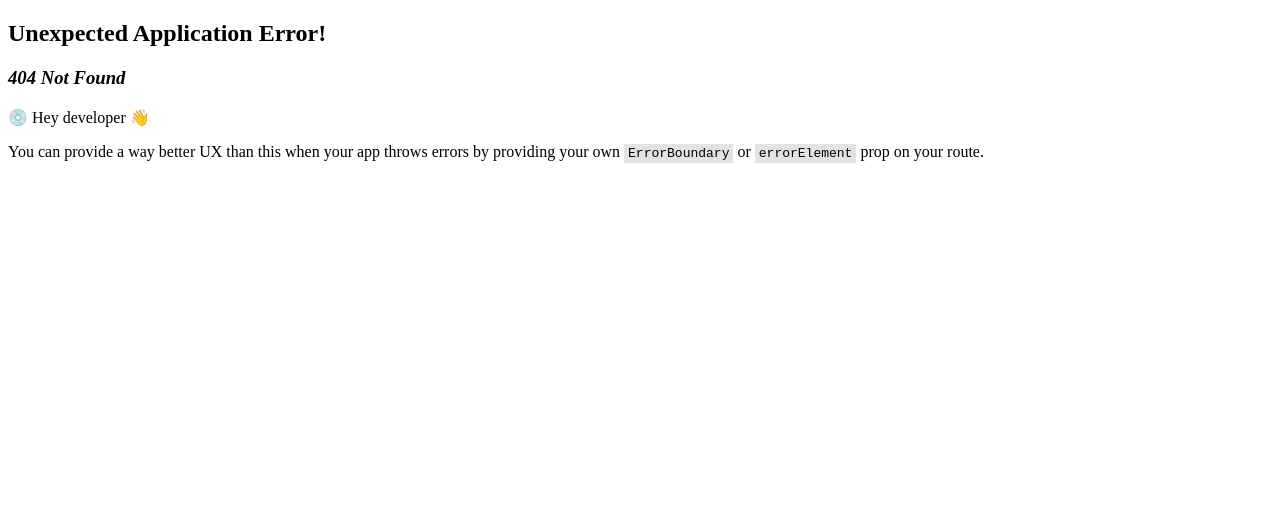
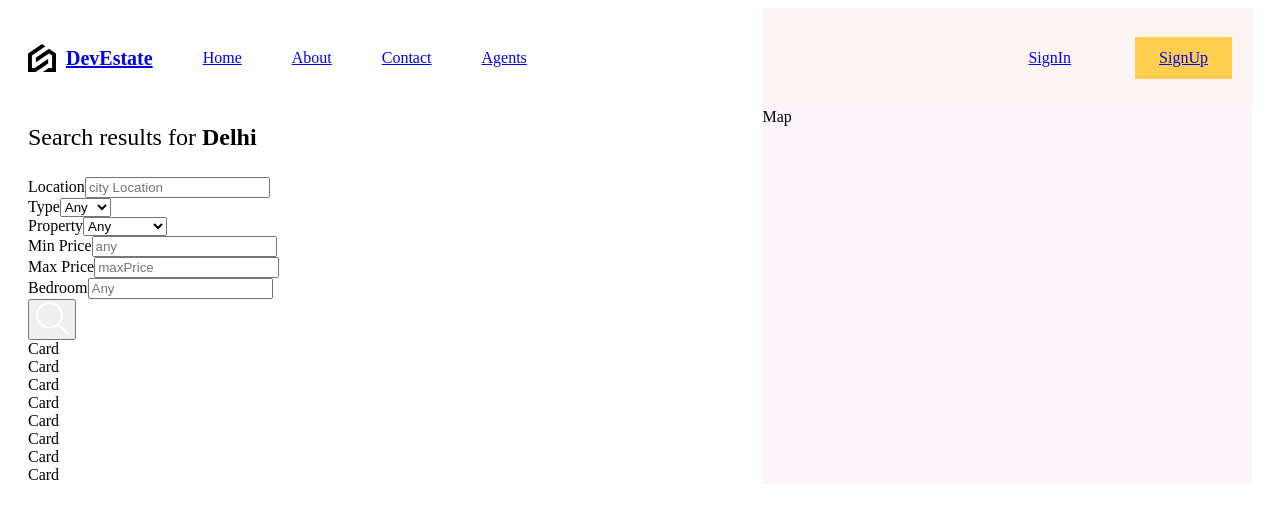
Before and after one commit to DevRahulll/Real-Estate-App, a React (Vite) app in the folder client/: page /1 in a window 1280 px wide. Before the commit this address had no page. Shown: the top 518 px of the page. Built offline with nearby package versions, Linux system fonts and the light colour scheme; the HTML template or start-up script is replaced by a standard one.

Commit message:
filter page structure done

```diff
--- a/client/src/App.jsx
+++ b/client/src/App.jsx
@@ -5,6 +5,7 @@
 import Layout from './pages/layout/Layout.jsx';
 import ListPage from "./pages/listPage/ListPage.jsx";
 import HomePage from "./pages/homePage/HomePage.jsx"
+import SinglePage from "./pages/singlePage/SinglePage.jsx"
 
 
 
@@ -23,6 +24,10 @@
           path:"/list",
           element:<ListPage/>
         },
+        {
+          path:"/:id",
+          element:<SinglePage/>
+        },
       ]
     }
   ])
--- /dev/null
+++ b/client/src/components/card/Card.jsx
@@ -0,0 +1,11 @@
+import React from 'react'
+
+function Card() {
+  return (
+    <div className="card">
+        Card
+    </div>
+  )
+}
+
+export default Card
--- /dev/null
+++ b/client/src/components/filter/Filter.jsx
@@ -0,0 +1,73 @@
+import React from 'react'
+import "./filter.scss"
+
+function Filter() {
+  return (
+    <div className="filter">
+      <h1>Search results for <b>Delhi</b></h1>
+      <div className="top">
+        <div className="item">
+          <label htmlFor="city">Location</label>
+          <input
+            type="text"
+            name="city"
+            id="city"
+            placeholder='city Location'
+          />
+        </div>
+        <div className="bottom">
+          <div className="item">
+            <label htmlFor="type">Type</label>
+            <select name="type" id="type">
+              <option value="">Any</option>
+              <option value="buy">Buy</option>
+              <option value="rent">Rent</option>
+            </select>
+          </div>
+          <div className="item">
+            <label htmlFor="property">Property</label>
+            <select name="property" id="property">
+              <option value="">Any</option>
+              <option value="apartment">Apartment</option>
+              <option value="house">House</option>
+              <option value="cond">Condo</option>
+              <option value="land">Land</option>
+            </select>
+          </div>
+          <div className="item">
+            <label htmlFor="minPrice">Min Price</label>
+            <input
+              type="number"
+              name="minPrice"
+              id="minPrice"
+              placeholder='any'
+            />
+          </div>
+          <div className="item">
+            <label htmlFor="maxPrice">Max Price</label>
+            <input
+              type="number"
+              name="maxPrice"
+              id="maxPrice"
+              placeholder='maxPrice'
+            />
+          </div>
+          <div className="item">
+            <label htmlFor="bedroom">Bedroom</label>
+            <input
+              type="text"
+              name="bedroom"
+              id="bedroom"
+              placeholder='Any'
+            />
+          </div>
+          <button>
+            <img src="search.png" alt="" />
+          </button>
+        </div>
+      </div>
+    </div>
+  )
+}
+
+export default Filter
--- /dev/null
+++ b/client/src/components/filter/filter.scss
@@ -0,0 +1,13 @@
+.filter{
+    display: flex;
+    flex-direction: column;
+    gap: 10px;
+
+    h1{
+        font-weight: 300;
+        font-size: 24px;
+
+    }
+
+
+}
--- a/client/src/pages/singlePage/SinglePage.jsx
+++ b/client/src/pages/singlePage/SinglePage.jsx
@@ -0,0 +1,25 @@
+import React from 'react'
+import {listData} from "../../lib/dummyData.js"
+import "./singlePage.scss"
+import Filter from '../../components/filter/Filter.jsx';
+import Card from '../../components/card/Card.jsx';
+
+function SinglePage() {
+  const data=listData;
+
+  return (
+    <div className="listPage">
+      <div className="listContainer">
+        <div className="wrapper">
+          <Filter/>
+          {data.map(item=>(
+            <Card key={item.id} item={item}/>
+          ))}
+        </div>
+      </div>
+      <div className="mapContainer">Map</div>
+    </div>
+  )
+}
+
+export default SinglePage
--- a/client/src/pages/singlePage/singlePage.scss
+++ b/client/src/pages/singlePage/singlePage.scss
@@ -0,0 +1,17 @@
+.listPage {
+  display: flex;
+
+  .listContainer {
+    flex: 3;
+    height: 100%;
+
+    .wrapper{
+        padding-right: 50px;
+    }
+  }
+
+  .mapContainer {
+    flex: 2;
+    background-color: #fcf5fc;
+  }
+}
```
Also changed, not shown: client/src/pages/login/Login.jsx (added, +9 -0 lines), client/src/components/card/card.scss (added), client/src/lib/dummyData.js (added), client/src/pages/login/login.scss (added).
